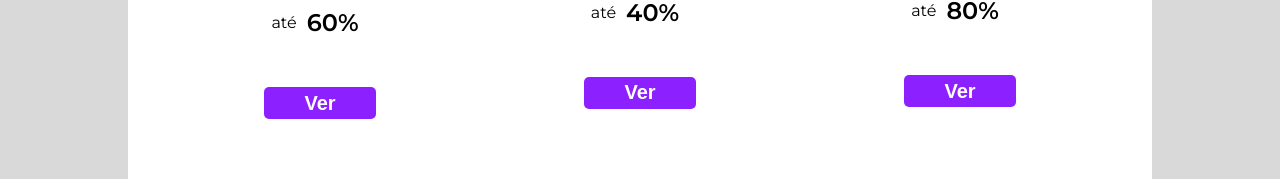
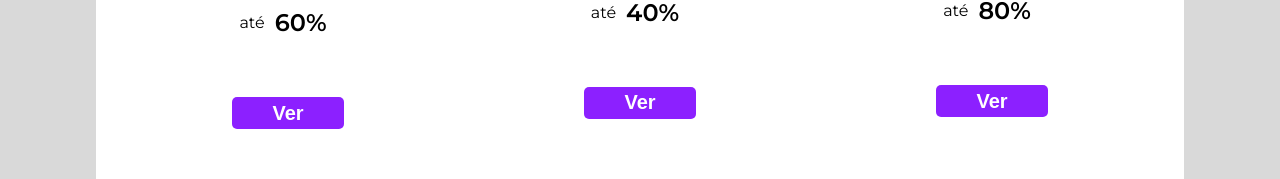
Before and after one commit to pablosfx/TCC-VENUS, a React (Create React App) app: page / in a window 1280 px wide. Shown: the part 1211-1390 px from the top of the page. Built offline with nearby package versions, Linux system fonts and the light colour scheme.

Commit message:
fim do dia

```diff
--- a/src/pages/app/index.jsx
+++ b/src/pages/app/index.jsx
@@ -27,7 +27,7 @@ export default function App() {
       <div className='Promocoes-geral'>
 
         <img className='nike-promoção' src="/assets/images/Nike foto.png" alt="" />
-        <button className='botao-verMais'>Ver mais</button>
+       <Link to='/pagina-produtos'> <button className='botao-verMais'>Ver mais</button></Link>
       </div>
       <div className='sub-app'>
       <div className='Promocoes-demo'>
--- a/src/pages/app/index.scss
+++ b/src/pages/app/index.scss
@@ -53,6 +53,7 @@ body {
   margin: 5rem auto;
   border-radius: 0.625rem;
   padding: 2rem;
+  gap: 2rem;
   max-width: 70rem;
 }
 
@@ -63,11 +64,11 @@ body {
   padding: 2.5rem;
   background-color: #fff;
   border-radius: 0.625rem;
-  transition: transform 0.3s ease, box-shadow 0.3s ease;
+  transition: transform 0.5s ease, box-shadow 0.3s ease;
 }
 
 .Promocoes-demo .item-promocao:hover {
-  transform: scale(1.05);
+  transform: scale(1.08);
   box-shadow: 0 0 0.625rem rgba(0, 0, 0, 0.2);
   border: 1px solid #000;
 }
@@ -95,6 +96,8 @@ body {
   background-color: #8c20ff;
   color: #fff;
   height: 1.875rem;
+  gap: 10px;
+  margin: 10px;
   font-size: 1.25rem;
   font-weight: 700;
   padding: 1rem 2.5rem;
```
